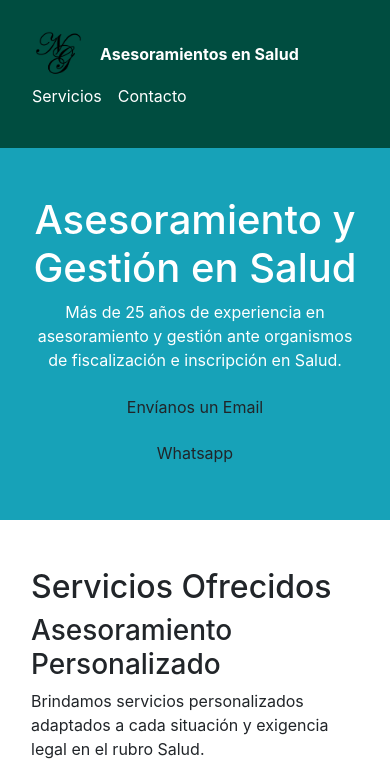
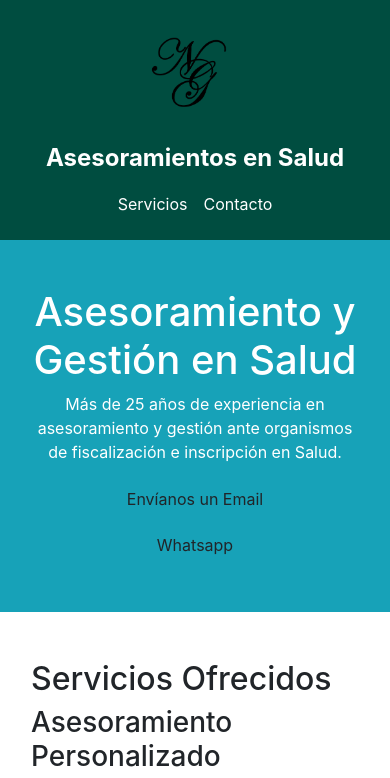
Before and after one commit to jusslagg/Consultora, a plain HTML site: page index.html in a window 390 px wide. Shown: the top 778 px of the page. Drawn offline with nearby package versions, Linux system fonts and the light colour scheme.

Commit message:
se agranda logo

```diff
--- a/styles.css
+++ b/styles.css
@@ -25,45 +25,49 @@ header {
 
 nav {
   display: flex;
-  justify-content: space-between;
+  flex-direction: column;
   align-items: center;
-  flex-wrap: wrap;
 }
 
 .logo-container {
   display: flex;
+  flex-direction: column;
   align-items: center;
   gap: 0.5rem;
+  text-align: center;
 }
 
 .logo-img {
-  width: 80px; /* Tamaño del logo en pantallas grandes */
+  width: 100px; /* Tamaño del logo en pantallas grandes */
   height: auto;
 }
 
 .logo-text {
-  font-size: 1.2rem; /* Tamaño del texto del logo */
+  font-size: 1.5rem; /* Tamaño del texto del logo */
   font-weight: bold;
 }
 
-ul {
+/* Navegación para pantallas grandes */
+nav ul {
   list-style: none;
   display: flex;
   gap: 1rem;
   flex-wrap: wrap;
-}
-
-ul li {
+  padding: 0;
   margin: 0;
 }
 
-ul li a {
+nav ul li {
+  margin: 0;
+}
+
+nav ul li a {
   color: #fff;
   text-decoration: none;
   transition: color 0.3s;
 }
 
-ul li a:hover {
+nav ul li a:hover {
   color: #80cbc4; /* Verde agua claro */
 }
 
@@ -331,23 +335,43 @@ b {
   #services-container {
     padding: 1rem;
   }
+
+  /* Estilos para el menú en dispositivos móviles */
+  .logo-container {
+    gap: 1rem;
+  }
+
+  .logo-img {
+    width: 120px; /* Aumenta el tamaño del logo en pantallas pequeñas */
+  }
+
+  .logo-text {
+    font-size: 2rem; /* Aumenta el tamaño del texto del logo */
+  }
+
+  nav ul {
+    display: flex;
+    flex-direction: row;
+    gap: 1rem;
+    margin-top: 1rem;
+  }
 }
 
 @media (max-width: 576px) {
   .logo-text {
-    font-size: 1rem; /* Reduce el tamaño del texto del logo */
+    font-size: 1.5rem; /* Aumenta el tamaño del texto del logo en pantallas más pequeñas */
   }
 
   .logo-img {
-    width: 60px; /* Aumenta el tamaño del logo */
+    width: 100px; /* Tamaño del logo en pantallas más pequeñas */
   }
 
   .hero-text h1 {
-    font-size: 1.5rem; /* Reduce el tamaño del título */
+    font-size: 1.75rem; /* Aumenta el tamaño del título */
   }
 
   .hero-text p {
-    font-size: 0.875rem; /* Reduce el tamaño del párrafo */
+    font-size: 1rem; /* Aumenta el tamaño del párrafo */
   }
 
   .btn {
```
